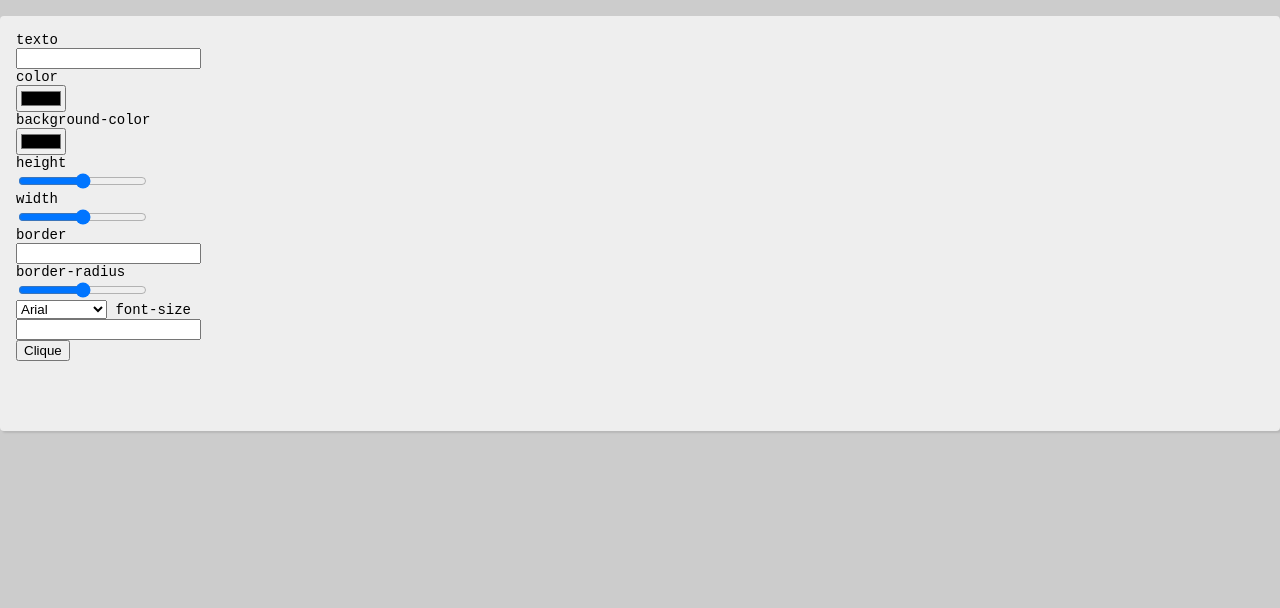
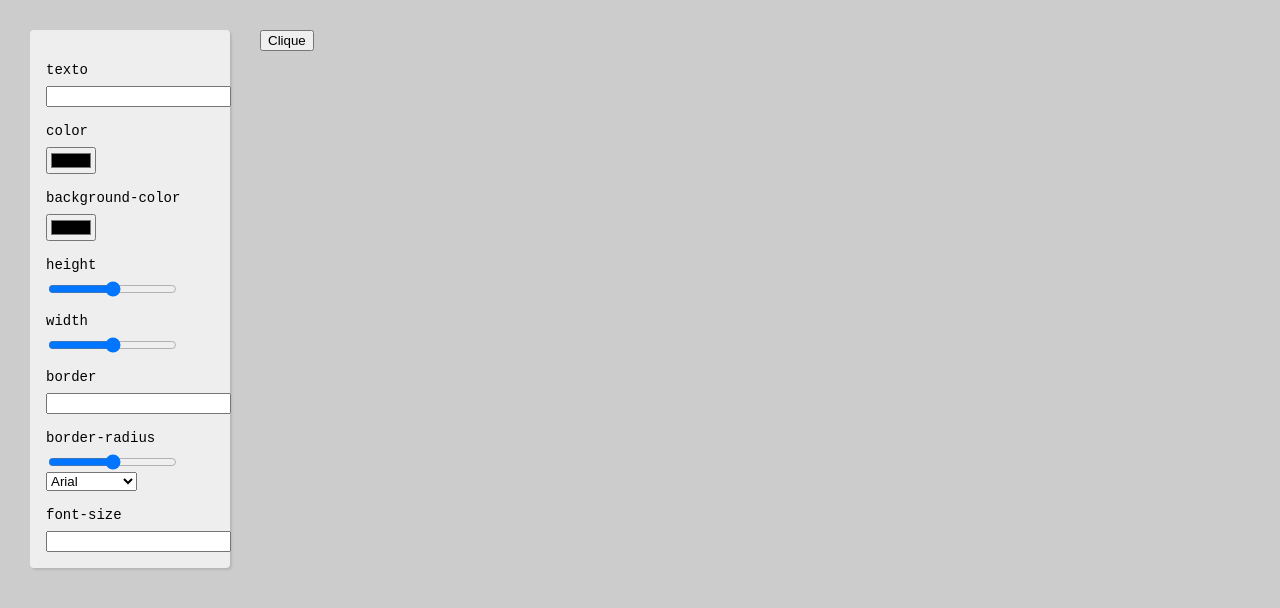
Before and after one commit to milunaa/button-creator-origamid, a plain HTML site: page index.html in a window 1280 px wide. Drawn offline with Linux system fonts and the light colour scheme.

Commit message:
html e css

```diff
--- a/index.html
+++ b/index.html
@@ -8,7 +8,7 @@
     <link rel="stylesheet" href="style.css">
   </head>
   <body>
-    <section class="button--creator">
+    <section class="button-creator">
       <form id="controles">
         <label for="texto">texto</label>
         <input type="text" name="texto" id="texto">
@@ -40,12 +40,13 @@
         <label for="fontSize">font-size</label>
         <input type="number" name="fontSize" id="fontSize">
 
-        <section class="resultado">
-          <button class="btn">Clique</button>
-          <pre><code class="css"></code></pre>
-        </section>
+      </form>
 
-      </form>
+      <section class="resultado">
+        <button class="btn">Clique</button>
+        <pre><code class="css"></code></pre>
+      </section>
+
     </section>
     <script src="script.js"></script>
   </body>
--- a/style.css
+++ b/style.css
@@ -1,6 +1,11 @@
 body{
   margin: 0px;
   background: #ccc;
+}
+
+label{
+  display: block;
+  margin-bottom: .5rem;
   margin-top: 1rem;
 }
 
```
